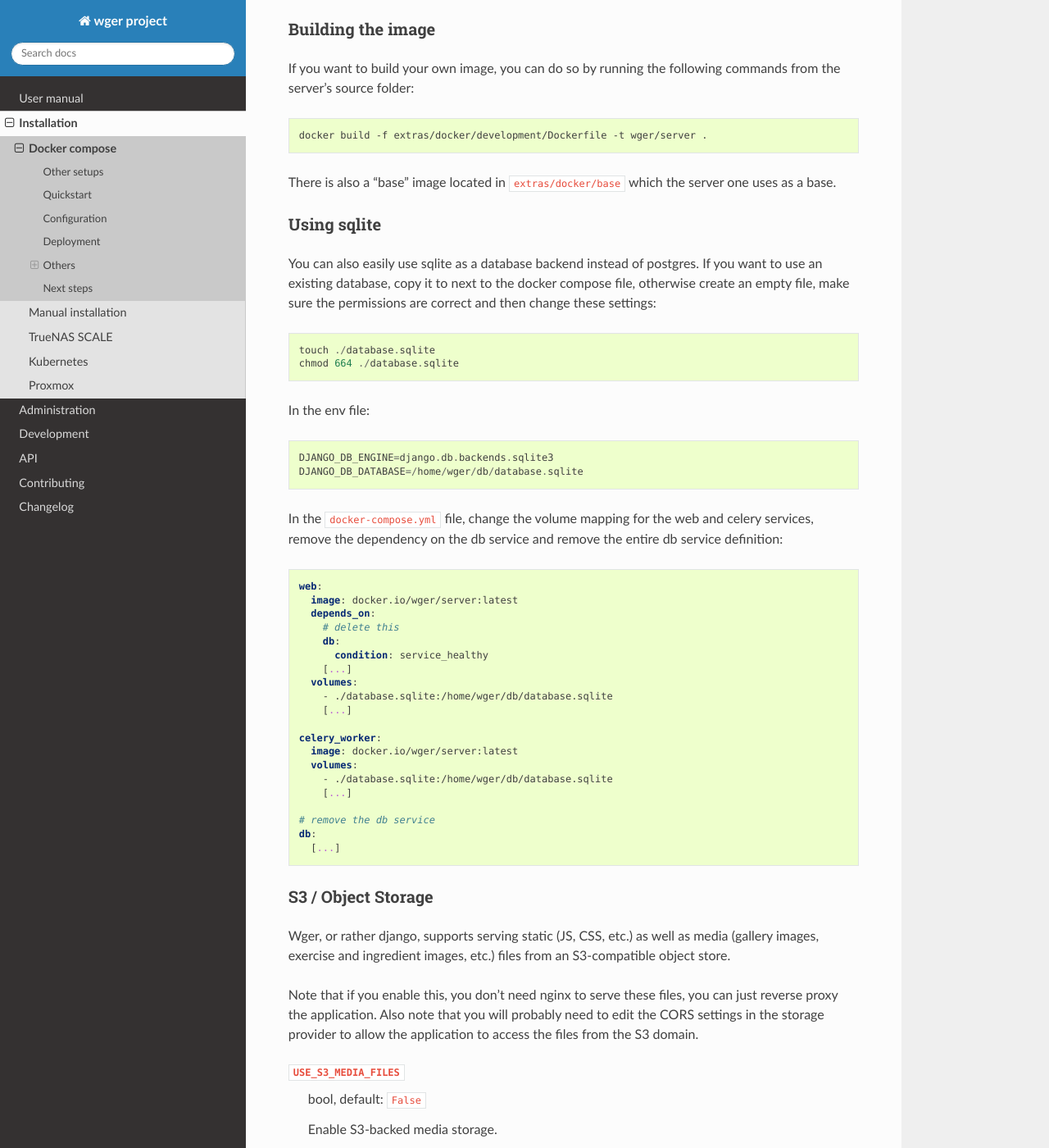
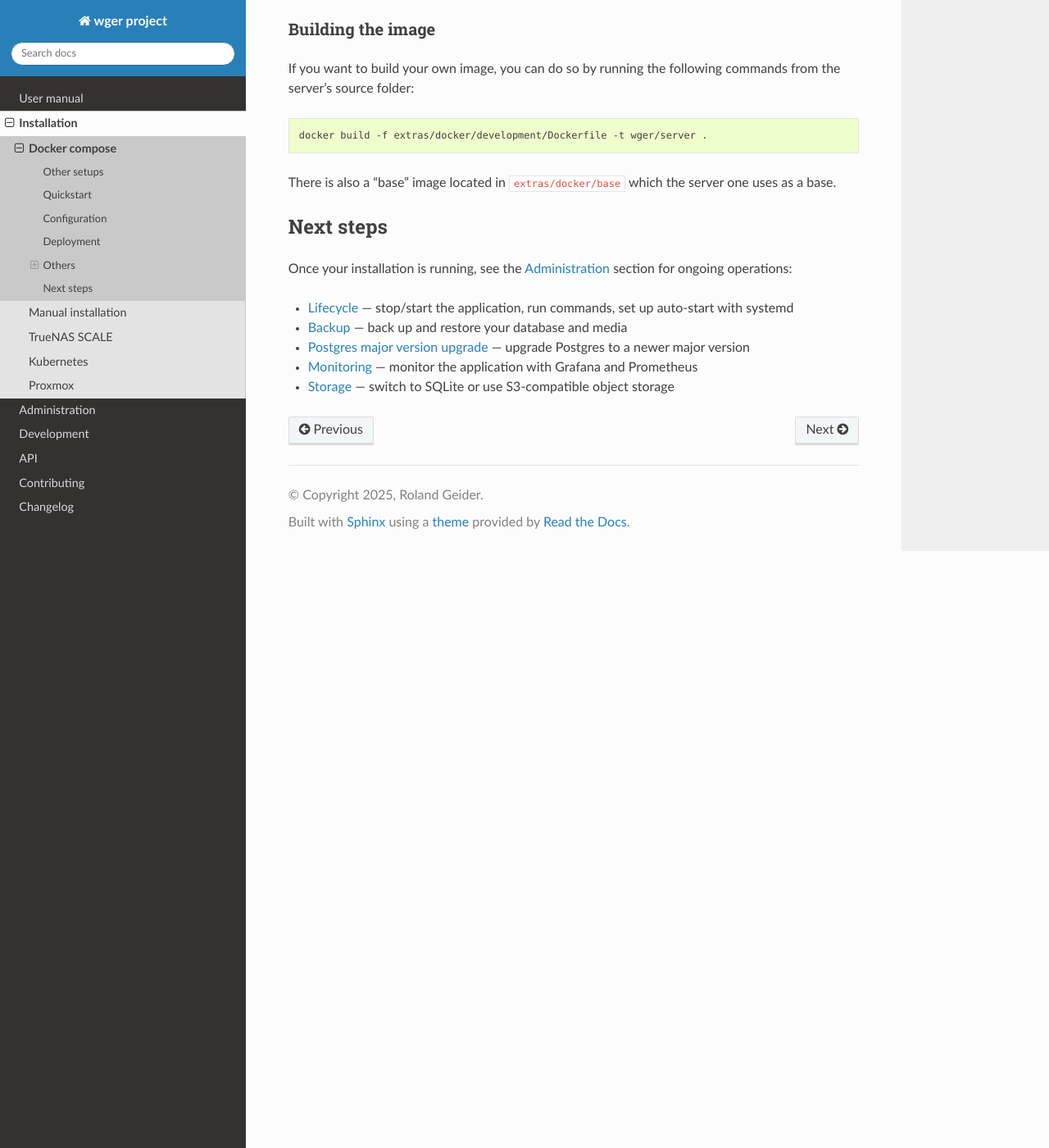
Before and after one commit to wger-project/docs, a Sphinx documentation site: the page built from docs/installation/docker.rst, in a window 1280 px wide and 1400 px high, scrolled down 3431 px. Shown: the whole window at 82% size. Built offline with Sphinx 7.4.7 and the Read the Docs theme 3.1.0, drawn with Linux system fonts in a browser that asks for light colours; some of the changed text lies outside the part shown.

Commit message:
Extract the storage info to its own page

```diff
--- a/docs/administration/index.rst
+++ b/docs/administration/index.rst
@@ -27,6 +27,7 @@
    backup
    postgres
    monitoring
+   storage
    gym
 
 :doc:`errors`
@@ -53,5 +54,9 @@
 :doc:`monitoring`
     Monitor the application with Grafana and Prometheus.
 
+:doc:`storage`
+    Choose your database backend (Postgres, SQLite) and configure S3-compatible
+    object storage for media and static files.
+
 :doc:`gym`
     Manage gyms, members, trainers and contracts.
--- a/docs/installation/docker.rst
+++ b/docs/installation/docker.rst
@@ -179,144 +179,6 @@
 There is also a "base" image located in ``extras/docker/base`` which the
 server one uses as a base.
 
-Using sqlite
-~~~~~~~~~~~~
-
-You can also easily use sqlite as a database backend instead of postgres. If you
-want to use an existing database, copy it to next to the docker compose file,
-otherwise create an empty file, make sure the permissions are correct and then
-change these settings::
-
-  touch ./database.sqlite
-  chmod 664 ./database.sqlite
-
-In the env file::
-
-  DJANGO_DB_ENGINE=django.db.backends.sqlite3
-  DJANGO_DB_DATABASE=/home/wger/db/database.sqlite
-
-In the ``docker-compose.yml`` file, change the volume mapping for the web and celery
-services, remove the dependency on the db service and remove the entire db service
-definition:
-
-.. code-block:: yaml
-
-    web:
-      image: docker.io/wger/server:latest
-      depends_on:
-        # delete this
-        db:
-          condition: service_healthy
-        [...]
-      volumes:
-        - ./database.sqlite:/home/wger/db/database.sqlite
-        [...]
-
-    celery_worker:
-      image: docker.io/wger/server:latest
-      volumes:
-        - ./database.sqlite:/home/wger/db/database.sqlite
-        [...]
-
-    # remove the db service
-    db:
-      [...]
-
-S3 / Object Storage
-~~~~~~~~~~~~~~~~~~~
-
-Wger, or rather django, supports serving static (JS, CSS, etc.) as well as media
-(gallery images, exercise and ingredient images, etc.) files from an S3-compatible
-object store.
-
-Note that if you enable this, you don't need nginx to serve these files, you can
-just reverse proxy the application. Also note that you will probably need to edit
-the CORS settings in the storage provider to allow the application to access the
-files from the S3 domain.
-
-``USE_S3_MEDIA_FILES``
-  bool, default: ``False``
-
-  Enable S3-backed media storage.
-
-``USE_S3_STATIC_FILES``
-  bool, default: ``False``
-
-  Enable S3-backed static files storage. Note that if you enable this, it's
-  recommended to set ``DJANGO_COLLECTSTATIC_ON_STARTUP``to false since the collectstatic
-  command will needlessly increase the startup time.
-
-``AWS_ACCESS_KEY_ID``
-  access key
-
-``AWS_SECRET_ACCESS_KEY``
-  secret key
-
-``AWS_STORAGE_BUCKET_NAME``
-  bucket name
-
-``AWS_S3_REGION_NAME``
-  region used to build endpoints such as ``eu-central-1`` or ``hel1``
-
-``AWS_S3_DOMAIN``
-  base domain used to build endpoints such as ``amazonaws.com``
-
-``AWS_S3_ENDPOINT_URL``
-  string, default: ``https://{AWS_S3_REGION_NAME}.{AWS_S3_DOMAIN}``
-
-  explicit endpoint, change if needed
-
-``AWS_S3_CUSTOM_DOMAIN``
-  string, default: ``{AWS_STORAGE_BUCKET_NAME}.{AWS_S3_REGION_NAME}.{AWS_S3_DOMAIN}``
-
-  custom domain, change if needed
-
-``USE_S3_URL_FOR_MEDIA``
-  bool, default: ``True``
-
-  when true, the app sets ``MEDIA_URL`` to
-  ``https://{AWS_S3_CUSTOM_DOMAIN}/`` (otherwise use ``MEDIA_URL`` value). Set
-  this to false only if you want to use a reverse proxy to make the media files
-  appear under the same domain as the application, e.g. with nginx's ``proxy_pass``.
-
-``USE_S3_URL_FOR_STATIC``
-  bool, default: ``True``
-
-  when true, the app sets ``STATIC_URL`` to
-  ``https://{AWS_S3_CUSTOM_DOMAIN}/`` (otherwise use ``STATIC_URL`` value).
-
-``S3_MEDIA_FILES_LOCATION`` and ``S3_STATIC_FILES_LOCATION``
-  string, default: ``media`` and ``static``
-
-  Used to control the prefix for media and static files in the bucket.
-
-``AWS_QUERYSTRING_AUTH``
-  bool, default: ``False``
-
-  controls signed URLs; currently set to ``False`` (public URLs)
-
-Examples for different providers:
-
-**AWS**
-
-* ``AWS_STORAGE_BUCKET_NAME=my-bucket``
-* ``AWS_S3_REGION_NAME=eu-central-1``
-* ``AWS_S3_DOMAIN=amazonaws.com``
-* ``AWS_S3_ENDPOINT_URL=https://s3.eu-central-1.amazonaws.com``
-* ``AWS_S3_CUSTOM_DOMAIN=my-bucket.s3.eu-central-1.amazonaws.com``
-
-**Hetzner**
-
-* ``AWS_STORAGE_BUCKET_NAME=my-bucket``
-* ``AWS_S3_REGION_NAME=hel1``
-* ``AWS_S3_DOMAIN=your-objectstorage.com``
-
-For other options or services, consult the django-storages documentation:
-https://django-storages.readthedocs.io
-
-Note that iff you already have files in a local folder, you will need to
-copy them over with a tool like ``awscli`` or ``rclone``.
-
 Next steps
 ----------
 
@@ -327,3 +189,4 @@
 * :doc:`/administration/backup` — back up and restore your database and media
 * :doc:`/administration/postgres` — upgrade Postgres to a newer major version
 * :doc:`/administration/monitoring` — monitor the application with Grafana and Prometheus
+* :doc:`/administration/storage` — switch to SQLite or use S3-compatible object storage
```
Also changed, not shown: docs/administration/storage.rst (added, +158 -0 lines).
